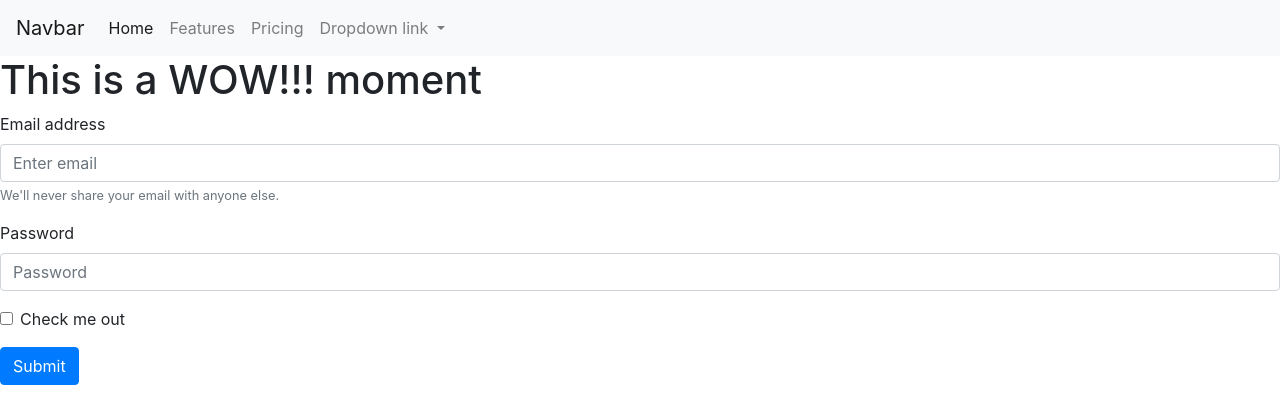
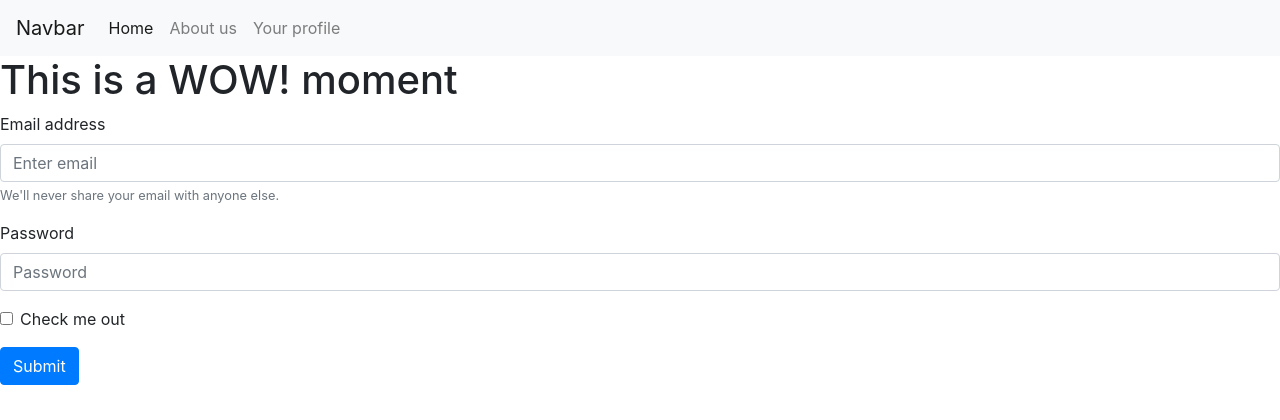
Before and after one commit to Ula666/python_flask, a Flask app: page /home/ in a window 1280 px wide. Shown: the top 420 px of the page. Run offline with Flask 2, Linux system fonts and the light colour scheme; some libraries are stand-ins or nearby versions.

Commit message:
added two pages

```diff
--- a/app.py
+++ b/app.py
@@ -24,6 +24,12 @@ if __name__ == "__main__":
 
 # create two more pages/ routes and add the functionality for email and password
 # implement oop inheritance
+
+
+@app.route("/email/")
+def get_email():
+    return render_template("email.html")
+
 @app.route("/password/")
-def home():
-    return render_template("index.html")
+def page_2():
+    return render_template("password.html")
--- a/templates/base.html
+++ b/templates/base.html
@@ -2,9 +2,30 @@
 <html lang="en">
 <head>
     <meta charset="UTF-8">
-    <title>Title</title>
+    <title>Base</title>
+    <link rel="stylesheet" href="https://stackpath.bootstrapcdn.com/bootstrap/4.3.1/css/bootstrap.min.css" integrity="sha384-ggOyR0iXCbMQv3Xipma34MD+dH/1fQ784/j6cY/iJTQUOhcWr7x9JvoRxT2MZw1T" crossorigin="anonymous">
 </head>
+
 <body>
+    <nav class="navbar navbar-expand-lg navbar-light bg-light">
+      <a class="navbar-brand" href="#">Navbar</a>
+      <button class="navbar-toggler" type="button" data-toggle="collapse" data-target="#navbarNavAltMarkup" aria-controls="navbarNavAltMarkup" aria-expanded="false" aria-label="Toggle navigation">
+        <span class="navbar-toggler-icon"></span>
+      </button>
+      <div class="collapse navbar-collapse" id="navbarNavAltMarkup">
+        <div class="navbar-nav">
+          <a class="nav-item nav-link active" href="/home/">Home <span class="sr-only">(current)</span></a>
+          <a class="nav-item nav-link" href="/about/">About us</a>
+          <a class="nav-item nav-link" href="/profile/">Your profile</a>
+        </div>
+      </div>
+    </nav>
 
+    {% block content %}
+    {% endblock %}
+
+    <script src="https://code.jquery.com/jquery-3.3.1.slim.min.js" integrity="sha384-q8i/X+965DzO0rT7abK41JStQIAqVgRVzpbzo5smXKp4YfRvH+8abtTE1Pi6jizo" crossorigin="anonymous"></script>
+    <script src="https://cdnjs.cloudflare.com/ajax/libs/popper.js/1.14.7/umd/popper.min.js" integrity="sha384-UO2eT0CpHqdSJQ6hJty5KVphtPhzWj9WO1clHTMGa3JDZwrnQq4sF86dIHNDz0W1" crossorigin="anonymous"></script>
+    <script src="https://stackpath.bootstrapcdn.com/bootstrap/4.3.1/js/bootstrap.min.js" integrity="sha384-JjSmVgyd0p3pXB1rRibZUAYoIIy6OrQ6VrjIEaFf/nJGzIxFDsf4x0xIM+B07jRM" crossorigin="anonymous"></script>
 </body>
 </html>
--- a/templates/index.html
+++ b/templates/index.html
@@ -3,46 +3,13 @@
 <head>
     <meta charset="UTF-8">
     <title>DevOps Engineering 84</title>
-    <link rel="stylesheet" href="https://stackpath.bootstrapcdn.com/bootstrap/4.3.1/css/bootstrap.min.css" integrity="sha384-ggOyR0iXCbMQv3Xipma34MD+dH/1fQ784/j6cY/iJTQUOhcWr7x9JvoRxT2MZw1T" crossorigin="anonymous">
-
-
 
 </head>
+
 <body>
-    <nav class="navbar navbar-expand-lg navbar-light bg-light">
-      <a class="navbar-brand" href="#">Navbar</a>
-      <button class="navbar-toggler" type="button" data-toggle="collapse" data-target="#navbarNavDropdown" aria-controls="navbarNavDropdown" aria-expanded="false" aria-label="Toggle navigation">
-        <span class="navbar-toggler-icon"></span>
-      </button>
-      <div class="collapse navbar-collapse" id="navbarNavDropdown">
-        <ul class="navbar-nav">
-          <li class="nav-item active">
-            <a class="nav-link" href="#">Home <span class="sr-only">(current)</span></a>
-          </li>
-          <li class="nav-item">
-            <a class="nav-link" href="#">Features</a>
-          </li>
-          <li class="nav-item">
-            <a class="nav-link" href="#">Pricing</a>
-          </li>
-          <li class="nav-item dropdown">
-            <a class="nav-link dropdown-toggle" href="#" id="navbarDropdownMenuLink" role="button" data-toggle="dropdown" aria-haspopup="true" aria-expanded="false">
-              Dropdown link
-            </a>
-            <div class="dropdown-menu" aria-labelledby="navbarDropdownMenuLink">
-              <a class="dropdown-item" href="#">Action</a>
-              <a class="dropdown-item" href="#">Another action</a>
-              <a class="dropdown-item" href="#">Something else here</a>
-            </div>
-          </li>
-        </ul>
-      </div>
-    </nav>
-
-    <script src="https://code.jquery.com/jquery-3.3.1.slim.min.js" integrity="sha384-q8i/X+965DzO0rT7abK41JStQIAqVgRVzpbzo5smXKp4YfRvH+8abtTE1Pi6jizo" crossorigin="anonymous"></script>
-<script src="https://cdnjs.cloudflare.com/ajax/libs/popper.js/1.14.7/umd/popper.min.js" integrity="sha384-UO2eT0CpHqdSJQ6hJty5KVphtPhzWj9WO1clHTMGa3JDZwrnQq4sF86dIHNDz0W1" crossorigin="anonymous"></script>
-<script src="https://stackpath.bootstrapcdn.com/bootstrap/4.3.1/js/bootstrap.min.js" integrity="sha384-JjSmVgyd0p3pXB1rRibZUAYoIIy6OrQ6VrjIEaFf/nJGzIxFDsf4x0xIM+B07jRM" crossorigin="anonymous"></script>
-    <h1>This is a WOW!!! moment</h1>
+    {% extends "base.html" %}
+    {% block content %}
+    <h1>This is a WOW! moment</h1>
 
     <form>
       <div class="form-group">
@@ -60,7 +27,6 @@
       </div>
       <button type="submit" class="btn btn-primary">Submit</button>
     </form>
-
-
+    {% endblock %}
 </body>
 </html>
```
Also changed, not shown: templates/email.html (added, +14 -0 lines), templates/password.html (added, +10 -0 lines). Lines whose indentation alone changed are shown as unchanged.
